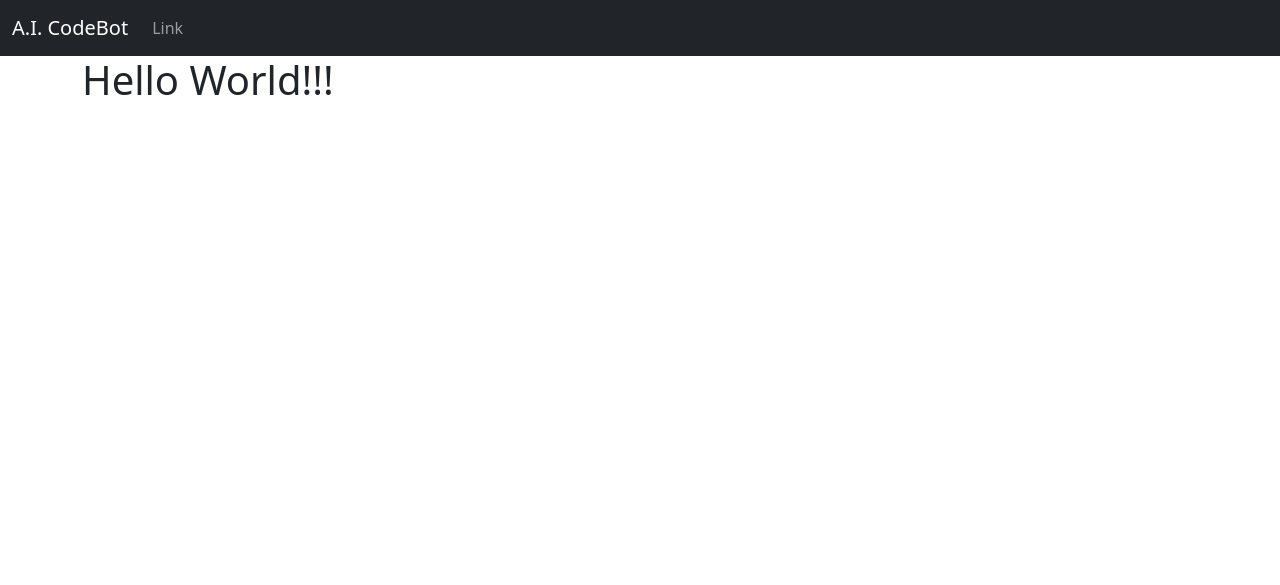
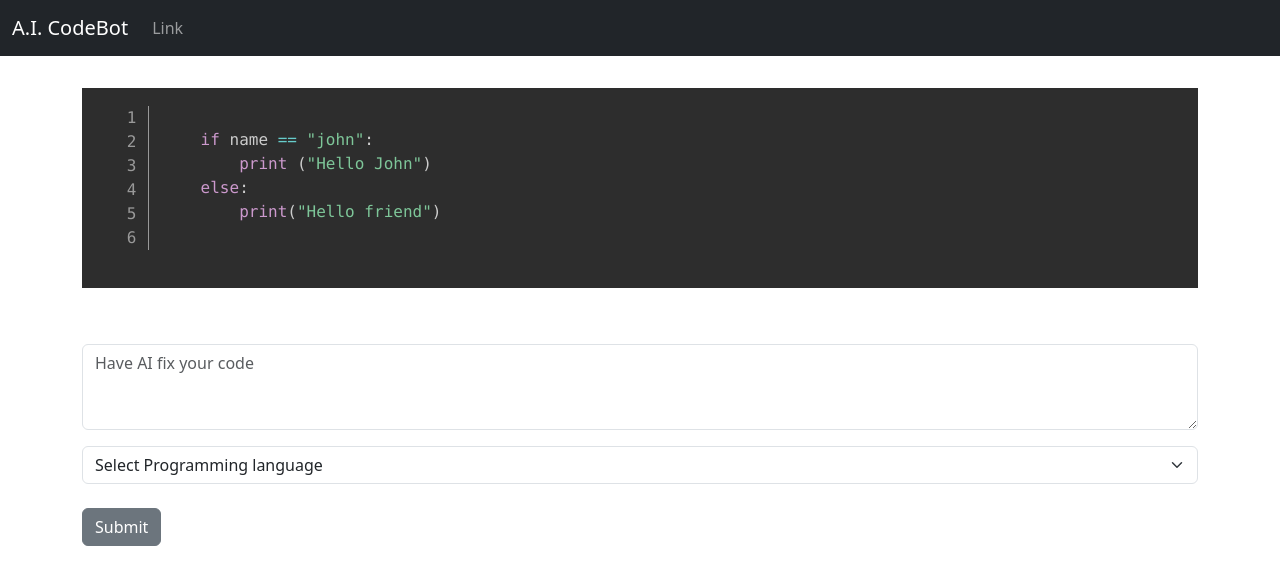
Before and after one commit to marvtech-cyber/DjangoCodingBot, a Django app: page / in a window 1280 px wide. Shown: the top 585 px of the page. Run offline with Django 5.2, Linux system fonts and the light colour scheme; some libraries are stand-ins or nearby versions.

Commit message:
configured code entry form

```diff
--- a/codingBot/website/templates/base.html
+++ b/codingBot/website/templates/base.html
@@ -6,20 +6,27 @@
     <meta name="viewport" content="width=device-width, initial-scale=1">
     <title>A.I CodingBot</title>
     <link href="https://cdn.jsdelivr.net/npm/bootstrap@5.3.3/dist/css/bootstrap.min.css" rel="stylesheet" integrity="sha384-QWTKZyjpPEjISv5WaRU9OFeRpok6YctnYmDr5pNlyT2bRjXh0JMhjY6hW+ALEwIH" crossorigin="anonymous">
-    <link href="{% static 'css/prism.css'}" rel="stylesheet">
+    <link href="{% static 'css/prism.css' %}" rel="stylesheet">
   </head>
   <body>
-    {% include 'navbar.html' %}
-    <div class="container">
-        {% block content %}
+    <body>
+      {% include 'navbar.html' %}
 
-
-        {% endblock %}
-
-
-    </div>
+      <div class="container">
+          <br/>
+          {% if messages %}
+              {% for message in messages %}
+              <div class="alert alert-warning alert-dismissible fade show" role="alert">
+                  {{ message }}
+                  <button type="button" class="btn-close" data-bs-dismiss="alert" aria-label="Close"></button>
+                </div>
+              {% endfor %}
+          {% endif %}
+          {% block content %}
+          {% endblock %}
+      </div>
 
     <script src="https://cdn.jsdelivr.net/npm/bootstrap@5.3.3/dist/js/bootstrap.bundle.min.js" integrity="sha384-YvpcrYf0tY3lHB60NNkmXc5s9fDVZLESaAA55NDzOxhy9GkcIdslK1eN7N6jIeHz" crossorigin="anonymous"></script>
-    <script src="{% static 'js/prism' %}"></script>
+    <script src="{% static 'js/prism.js' %}"></script>
   </body>
 </html>
--- a/codingBot/website/templates/home.html
+++ b/codingBot/website/templates/home.html
@@ -1,6 +1,60 @@
 {% extends 'base.html' %}
 
 {% block content %}
-<h1>Hello World!!!</h1>
+{% if code %}
+  <pre>
+    <code class="line-numbers language-{{lang}}">
+        {{code}}
+    </code>
+    </pre>
+    <br><br>
+    <form method="POST" action="{% url 'home'%}">
+        {% csrf_token %}
+
+      <div class="mb-3">
+
+        <textarea class="form-control" name="code" placeholder="Have AI fix your code" rows="3">{{code}}</textarea>
+      </div>
+      <select class="form-select" name="lang">
+        <option selected>Select Programming language</option>
+          {% for lang in lang_list %}
+            <option value="{{lang}}">{{ lang }}</option>
+          {% endfor %}
+      </select>
+      <br>
+      <button type="submit" class="btn btn-secondary">Submit</button>
+    </form>
+    <br>
+
+{% else %}
+
+
+  <pre>
+  <code class="line-numbers language-python">
+      if name == "john":
+          print ("Hello John")
+      else:
+          print("Hello friend")
+  </code>
+  </pre>
+  <br><br>
+  <form method="POST" action="{% url 'home'%}">
+      {% csrf_token %}
+
+    <div class="mb-3">
+
+      <textarea class="form-control" name="code" placeholder="Have AI fix your code" rows="3"></textarea>
+    </div>
+    <select class="form-select" name="lang">
+      <option selected>Select Programming language</option>
+        {% for lang in lang_list %}
+        <option value="{{lang}}">{{ lang }}</option>
+        {% endfor %}
+    </select>
+    <br>
+    <button type="submit" class="btn btn-secondary">Submit</button>
+  </form>
+  <br>
+{% endif %}
 
 {% endblock %}
--- a/codingBot/website/views.py
+++ b/codingBot/website/views.py
@@ -1,6 +1,18 @@
+from django.contrib import messages
 from django.shortcuts import render
 
 
 
 def home(request):
-    return render(request, 'home.html', {})
+    lang_list = ['Objective C', 'R', 'Ruby', 'Swift', 'c++', 'clike', 'css', 'django', 'javascriptc','html', 'markup', 'python', 'rust', 'typesript']
+    if request.method == "POST":
+        code = request.POST['code']
+        lang = request.POST['lang']
+        # Check to make sure they picked a lang
+        if lang == "Select Programming language":
+            messages.success(request, "Hey! You Forgot To Pick A Programming Language.....")
+            return render(request, 'home.html', {'lang_list':lang_list, 'code':code})
+       # return render(request, 'home.html', {'lang_list':lang_list, 'code':code, 'lang':lang})
+
+
+    return render(request, 'home.html', {'lang_list': lang_list})
```
